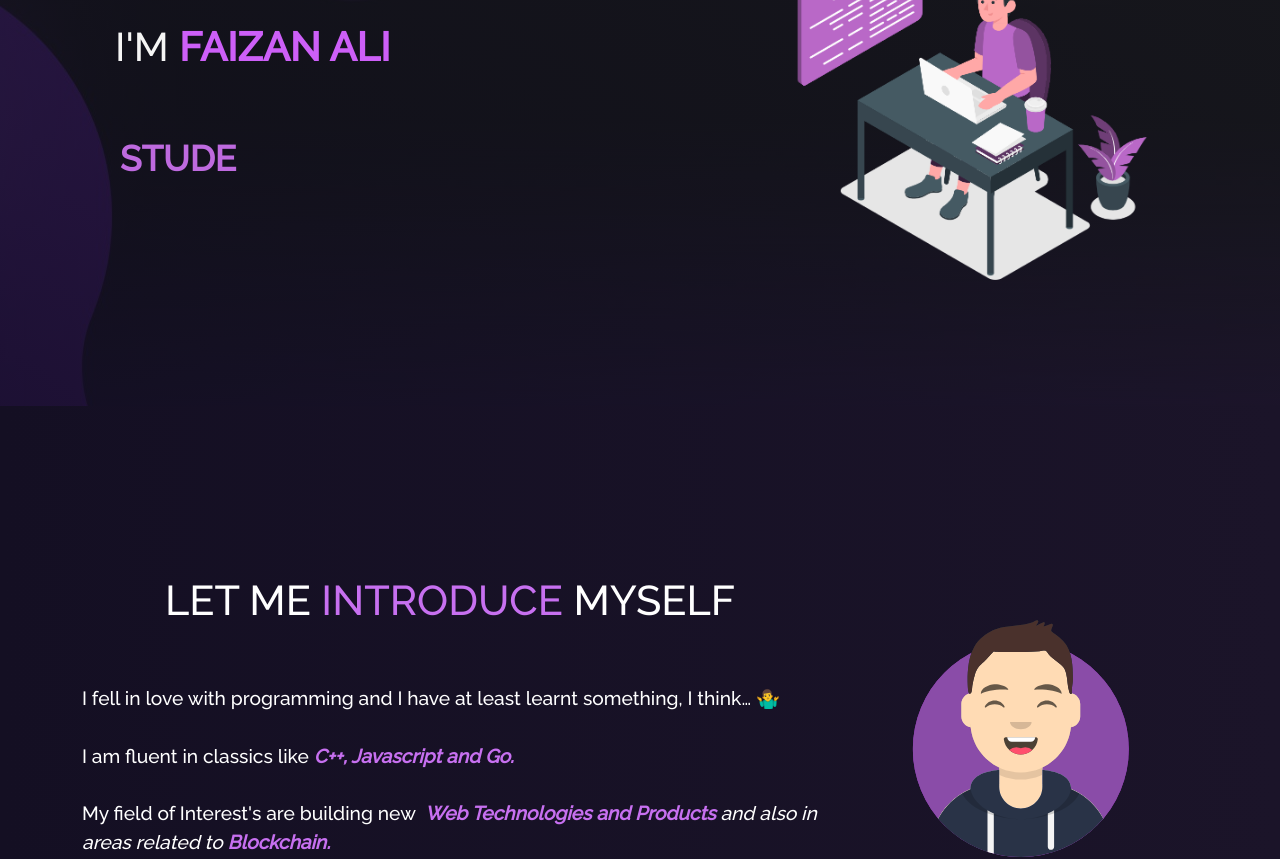
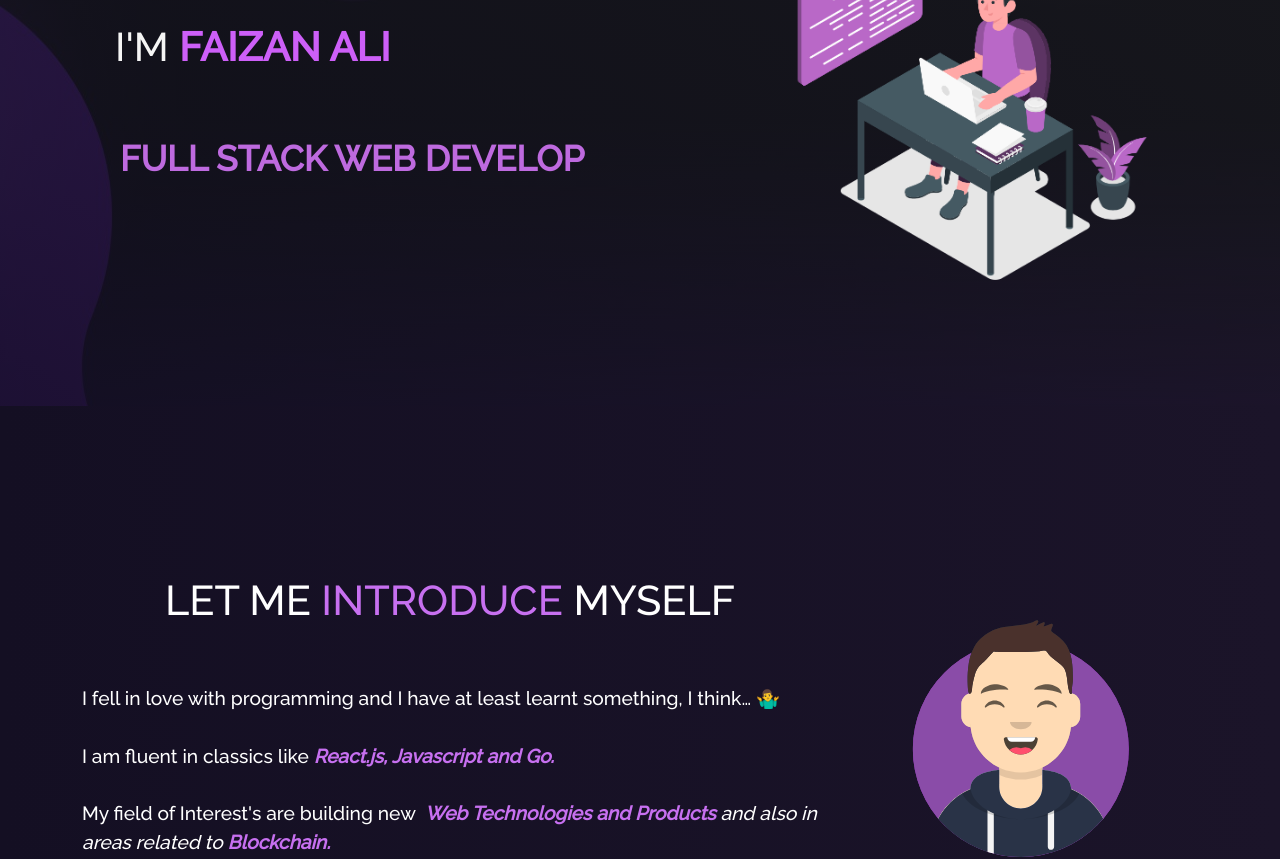
Before and after one commit to Faizan80235/Personal-Portfolio, a React (Create React App) app: page / in a window 1280 px wide. Shown: the part 300-1159 px from the top of the page. Built offline with nearby package versions, Linux system fonts and the light colour scheme.

Commit message:
Update my Portfolio

```diff
--- a/package.json
+++ b/package.json
@@ -23,7 +23,7 @@
     "react-parallax-tilt": "^1.7.287",
     "react-pdf": "^9.2.1",
     "react-router-dom": "^7.4.0",
-    "react-scripts": "5.0.1",
+    "react-scripts": "^5.0.1",
     "react-tsparticles": "^2.12.2",
     "typewriter-effect": "^2.21.0"
   },
--- a/public/index.html
+++ b/public/index.html
@@ -24,7 +24,7 @@
       work correctly both with client-side routing and a non-root public URL.
       Learn how to configure a non-root public URL by running `npm run build`.
     -->
-    <title>React App</title>
+    <title>FAIZAN ALI</title>
   </head>
   <body>
     <noscript>You need to enable JavaScript to run this app.</noscript>
--- a/src/components/About/AboutCard.js
+++ b/src/components/About/AboutCard.js
@@ -12,7 +12,7 @@ function AboutCard() {
             Hi Everyone, I am <span className="purple">Faizan</span>
             from <span className="purple"> Pakistan.</span>
             <br />
-            I am a student of class 7.
+            I am a student of class Eight
             <br />
             I have a passion for technology and learning new things.
             <br />
--- a/src/components/Contact/Contact.js
+++ b/src/components/Contact/Contact.js
@@ -27,16 +27,14 @@ function Contact() {
 
           {/* Social Icons */}
           <div className="d-flex justify-content-center gap-4 mt-3">
-            <a href="https://github.com" target="_blank" rel="noreferrer" className="text-white">
+            <a href="https://github.com/Faizan80235/" target="_blank" rel="noreferrer" className="text-white">
               <FontAwesomeIcon icon={faGithub} size="2x" style={{ color: "#a560e8" }} />
             </a>
-            <a href="https://twitter.com" target="_blank" rel="noreferrer" className="text-white">
-              <FontAwesomeIcon icon={faTwitter} size="2x" style={{ color: "#a560e8" }} />
-            </a>
-            <a href="https://www.linkedin.com" target="_blank" rel="noreferrer" className="text-white">
+
+            <a href="https://www.linkedin.com/in/faizan-ali-661595295/" target="_blank" rel="noreferrer" className="text-white">
               <FontAwesomeIcon icon={faLinkedin} size="2x" style={{ color: "#a560e8" }} />
             </a>
-            <a href="https://www.instagram.com" target="_blank" rel="noreferrer" className="text-white">
+            <a href="https://www.instagram.com/stories/faizan80235/" target="_blank" rel="noreferrer" className="text-white">
               <FontAwesomeIcon icon={faInstagram} size="2x" style={{ color: "#a560e8" }} />
             </a>
           </div>
--- a/src/components/Home/Home2.js
+++ b/src/components/Home/Home2.js
@@ -25,7 +25,7 @@ function Home2() {
               <br />
               <br />I am fluent in classics like
               <i>
-                <b className="purple"> C++, Javascript and Go. </b>
+                <b className="purple"> React.js, Javascript and Go. </b>
               </i>
               <br />
               <br />
--- a/src/components/Home/Type.js
+++ b/src/components/Home/Type.js
@@ -6,10 +6,15 @@ function Type() {
     <Typewriter
       options={{
         strings: [
-          "WEB DEVELOPER",
-          "STUDENT OF  CLASS SEVEN",
-          // "MERN Stack Developer",
-          // "Open Source Contributor",
+          "FULL STACK WEB DEVELOPER",
+          "STUDENT OF CLASS EIGHT",
+          "JAVASCRIPT ENTHUSIAST",
+          "REACT DEVELOPER",
+          "NODE.JS EXPLORER",
+          "BUILDING COOL STUFF",
+          "TAILWIND CSS FAN",
+          "LEARNING MONGODB",
+          "BUILDING A E-COMMERCE WEBSITE"
         ],
         autoStart: true,
         loop: true,
--- a/src/components/Projects/Projects.js
+++ b/src/components/Projects/Projects.js
@@ -23,7 +23,7 @@ function Projects() {
               isBlog={false}
               title="E-commerce Healthy Cart"
               description="An advanced online platform for healthy food shopping with real-time order tracking and a secure payment gateway."
-              ghLink="https://github.com/faizan80235/healthy-cart"
+              ghLink="https://github.com/Faizan80235/Expert_b-final-project"
             />
           </Col>
 
@@ -32,7 +32,7 @@ function Projects() {
               isBlog={false}
               title="Portfolio"
               description="A dynamic personal portfolio website to showcase skills, projects, and contact info with dark mode support."
-              ghLink="https://github.com/faizan80235/portfolio"
+              ghLink="https://github.com/Faizan80235/Personal-Portfolio"
             />
           </Col>
 
@@ -41,7 +41,7 @@ function Projects() {
               isBlog={false}
               title="Chatrix"
               description="A real-time chat application with live messaging, authentication, and responsive design."
-              ghLink="https://github.com/faizan80235/chatrix"
+              ghLink="https://github.com/Faizan80235/Chatrix"
             />
           </Col>
 
@@ -50,27 +50,30 @@ function Projects() {
               isBlog={false}
               title="Landing Page"
               description="A sleek landing page designed to improve engagement and conversion rates."
-              ghLink="https://github.com/faizan80235/landing-page"
+              ghLink="https://github.com/Faizan80235/Landing-page"
             />
           </Col>
 
-          <Col md={4} className="project-card">
-            <ProjectCard
-              isBlog={false}
-              title="Milk Website"
-              description="A web platform for managing dairy product sales with inventory management and order processing."
-              ghLink="https://github.com/faizan80235/milk-website"
-            />
-          </Col>
+
 
           <Col md={4} className="project-card">
             <ProjectCard
               isBlog={false}
               title="Technova"
               description="A technology news website offering the latest updates and in-depth reviews on trending tech topics."
-              ghLink="https://github.com/faizan80235/technova"
+              ghLink="https://github.com/Faizan80235/TECHNOVA"
             />
           </Col>
+
+          <Col md={4} className="project-card">
+  <ProjectCard
+    isBlog={false}
+    title="Courses Website"
+    description="A clean and responsive website to browse and explore online courses, organized by category with detailed course pages."
+    ghLink="https://github.com/Faizan80235/e-Learning"
+  />
+</Col>
+
         </Row>
       </Container>
     </Container>
```
Also changed, not shown: src/components/About/Techstack.js (+0 -33 lines), 2 other files (tests, documents, lock files or other folders).
